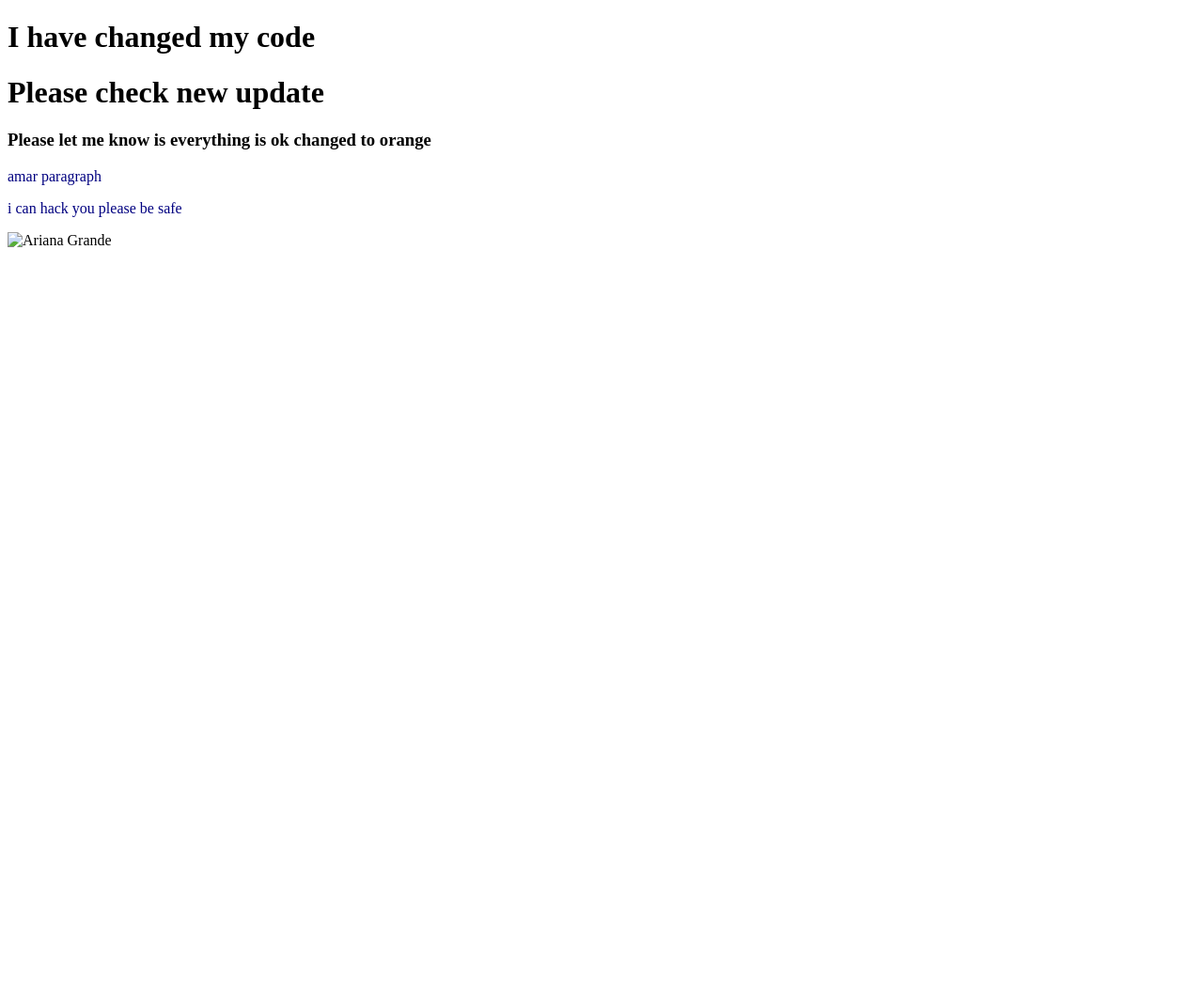
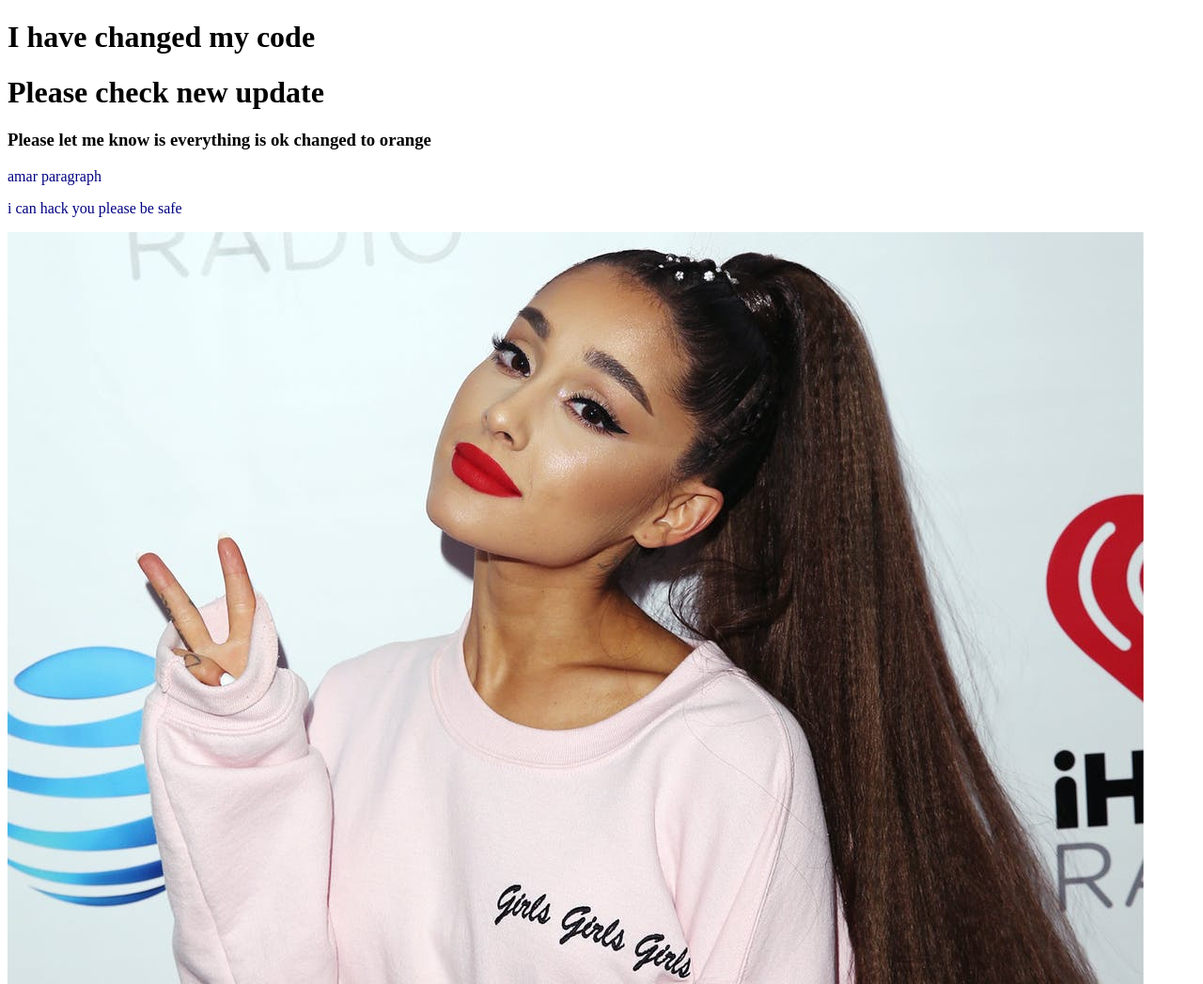
Before and after one commit to evanmozumder/my-second-repo, a plain HTML site: page index.html in a window 1280 px wide. Shown: the whole page at 94% size. Before the commit the page ends 800 px from the top, so only its background shows below. Drawn offline with Linux system fonts and the light colour scheme.

Commit message:
picture resolved

```diff
--- a/index.html
+++ b/index.html
@@ -13,6 +13,6 @@
     <h3>Please let me know is everything is ok changed to orange</h3>
     <p>amar paragraph</p>
     <p>i can hack you please be safe</p>
-    <img src="../../ariana.jpg" alt="Ariana Grande" />
+    <img src="ariana.jpg" alt="Ariana Grande" />
   </body>
 </html>
```
Also changed, not shown: ariana.jpg (added).
